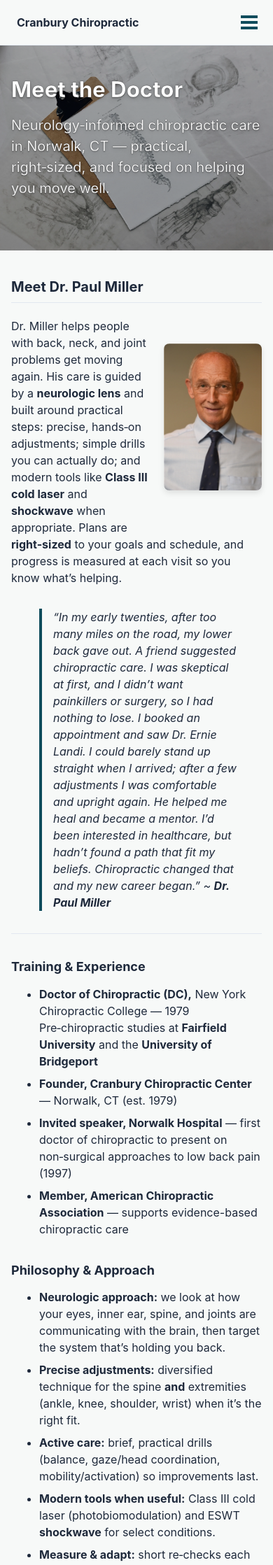
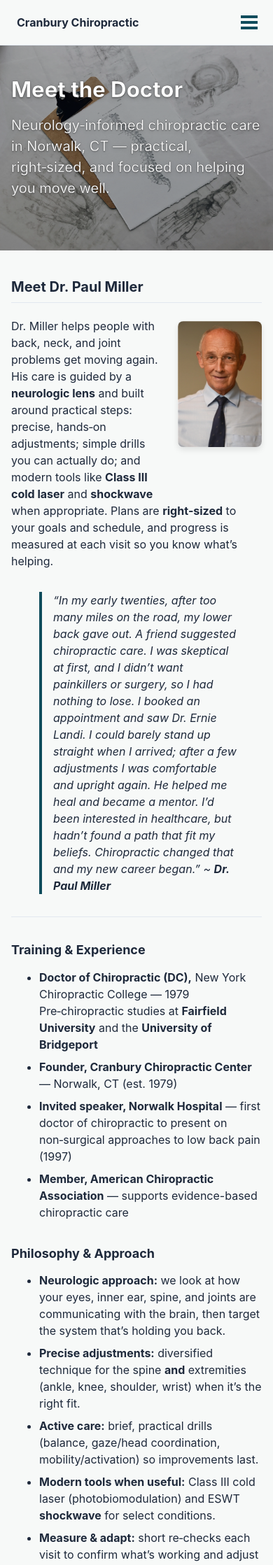
Before and after one commit to millerms/CranburyChiropractic, a Jekyll site: the page built from _pages/doctor.md, in a window 390 px wide. Shown: the top 2237 px of the page at 70% size. Built offline with Jekyll 4.4.1, drawn with Linux system fonts in a browser that asks for light colours; cached includes are drawn as plain includes.

Commit message:
updated mobile headshot

```diff
--- a/assets/css/custom.css
+++ b/assets/css/custom.css
@@ -950,19 +950,9 @@ footer nav a:hover, footer nav a:focus { text-decoration: underline; }
 @media (max-width: 720px) {
   .doctor-page .page__content img.align-right{
     float: right !important;      /* override theme's mobile reset */
-    width: 140px !important;      /* smaller on mobile */
+    width: 120px !important;      /* smaller on mobile */
     height: auto;
     margin-left: 1rem;
     margin-top: 1rem;
   }
 }
-
-@media (max-width: 450px) {
-  .doctor-page .page__content img.align-right{
-    float: right !important;      /* override theme's mobile reset */
-    width: 140px !important;      /* smaller on mobile */
-    height: auto;
-    margin-left: 1rem;
-    margin-top: 3rem;
-  }
-}
```
